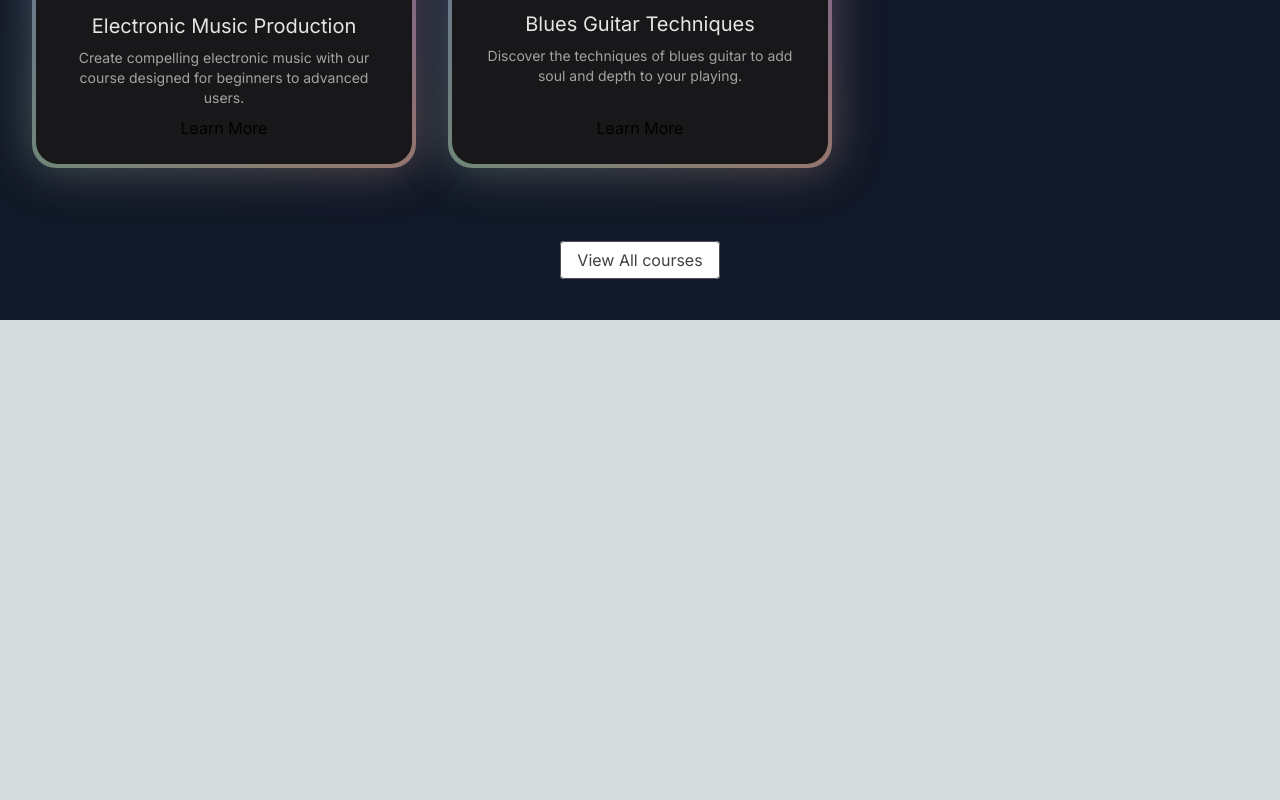
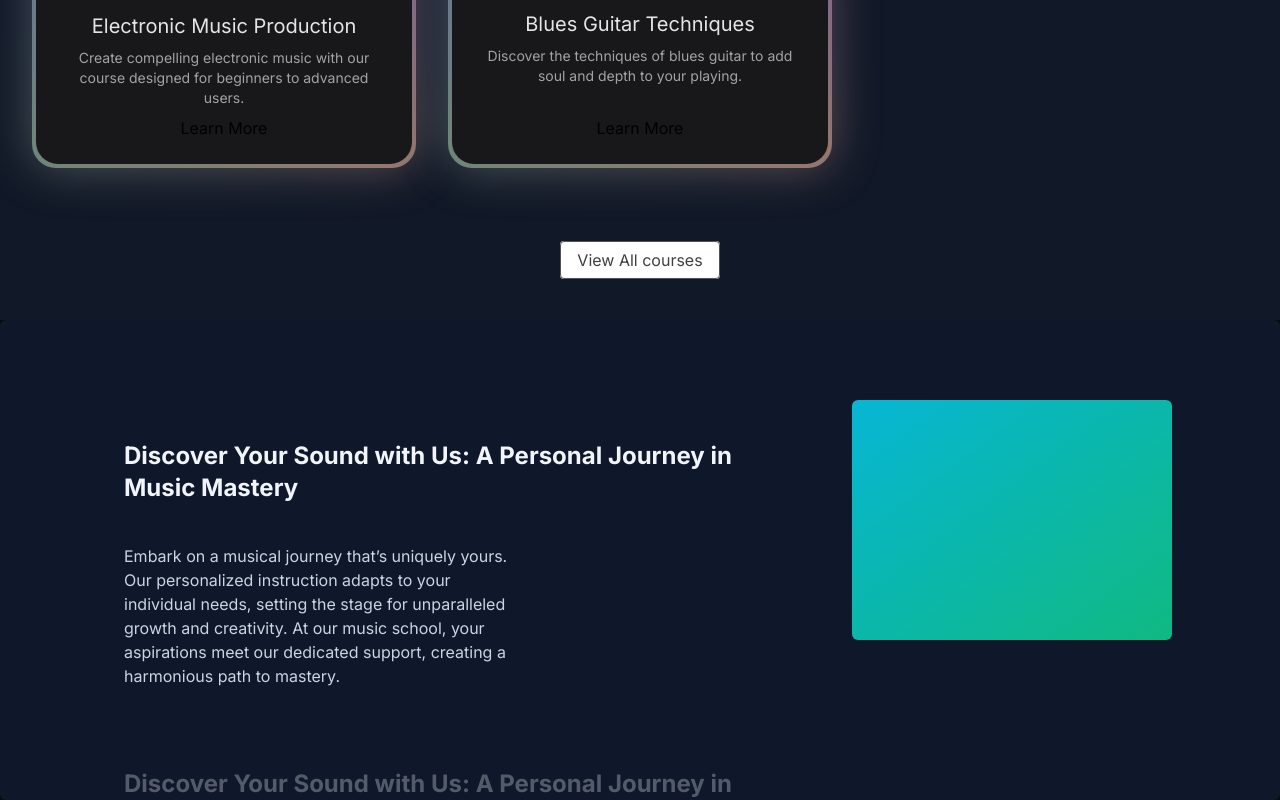
Before and after one commit to AmanKumarSinhaGitHub/Music-Academy, a Next.js app: page / in a window 1280 px wide. Shown: the part 1502-2302 px from the top of the page. Before the commit the page ends 1822 px from the top, so only its background shows below. Built offline with nearby package versions, Linux system fonts and the light colour scheme.

Commit message:
added why choose us page

```diff
--- a/src/app/page.tsx
+++ b/src/app/page.tsx
@@ -1,12 +1,14 @@
 import FeaturedCourses from "@/components/FeaturedCourses";
 import HeroSection from "@/components/HeroSection";
+import WhyChooseUs from "@/components/WhyChooseUs";
 
 export default function Home() {
   return (
     <>
       <main className="min-h-screen bg-black/[0.96] antialiased bg-grid-white/[0.02]">
-        <HeroSection/>
-        <FeaturedCourses/>
+        <HeroSection />
+        <FeaturedCourses />
+        <WhyChooseUs />
       </main>
     </>
   );
--- /dev/null
+++ b/src/components/WhyChooseUs.tsx
@@ -0,0 +1,43 @@
+
+"use client";
+import React from "react";
+import { StickyScroll } from "./ui/sticky-scroll-reveal";
+
+const musicSchoolContent = [
+
+    {
+      title: 'Discover Your Sound with Us: A Personal Journey in Music Mastery',
+      description:
+        'Embark on a musical journey that’s uniquely yours. Our personalized instruction adapts to your individual needs, setting the stage for unparalleled growth and creativity. At our music school, your aspirations meet our dedicated support, creating a harmonious path to mastery.',
+    },
+    {
+      title: 'Discover Your Sound with Us: A Personal Journey in Music Mastery',
+      description:
+        'Embark on a musical journey that’s uniquely yours. Our personalized instruction adapts to your individual needs, setting the stage for unparalleled growth and creativity. At our music school, your aspirations meet our dedicated support, creating a harmonious path to mastery.',
+    },
+    {
+      title: 'Live Feedback & Engagement',
+      description:
+        'Immerse yourself in an interactive learning experience where feedback is immediate, just like real-time changes in a collaborative project. This approach enhances your understanding and mastery of music concepts and performance techniques.',
+    },
+    {
+      title: 'Cutting-Edge Curriculum',
+      description:
+        'Our curriculum is continuously updated to include the latest music education trends and technologies, ensuring you’re always learning with the most current and effective methods. Say goodbye to outdated materials and welcome an education that evolves with the industry.',
+    },
+    {
+      title: 'Limitless Learning Opportunities',
+      description:
+        'With our expansive resource library and dynamic course offerings, you’ll never find yourself without something new to explore. Our platform provides continuous opportunities for growth, ensuring your musical skills are always advancing.',
+    },
+  ];
+
+function WhyChooseUs() {
+  return (
+    <div>
+        <StickyScroll content={musicSchoolContent} />
+    </div>
+  )
+}
+
+export default WhyChooseUs
--- /dev/null
+++ b/src/components/ui/sticky-scroll-reveal.tsx
@@ -0,0 +1,88 @@
+"use client";
+import React, { useRef } from "react";
+import { useMotionValueEvent, useScroll } from "framer-motion";
+import { motion } from "framer-motion";
+
+export const StickyScroll = ({
+    content,
+}: {
+    content: {
+        title: string;
+        description: string;
+    }[];
+}) => {
+    const [activeCard, setActiveCard] = React.useState(0);
+    const ref = useRef<any>(null);
+    const { scrollYProgress } = useScroll({
+        container: ref,
+        offset: ["start start", "end start"],
+    });
+    const cardLength = content.length;
+
+    useMotionValueEvent(scrollYProgress, "change", (latest) => {
+        const cardsBreakpoints = content.map((_, index) => index / cardLength);
+        cardsBreakpoints.forEach((breakpoint, index) => {
+            if (latest > breakpoint - 0.2 && latest <= breakpoint) {
+                setActiveCard(() => index);
+            }
+        });
+    });
+
+    const backgroundColors = [
+        "var(--slate-900)",
+        "var(--black)",
+        "var(--neutral-900)",
+    ];
+    const linearGradients = [
+        "linear-gradient(to bottom right, var(--cyan-500), var(--emerald-500))",
+        "linear-gradient(to bottom right, var(--pink-500), var(--indigo-500))",
+        "linear-gradient(to bottom right, var(--orange-500), var(--yellow-500))",
+    ];
+    return (
+        <motion.div
+            animate={{
+                backgroundColor: backgroundColors[activeCard % backgroundColors.length],
+            }}
+            className="h-[30rem] overflow-y-auto flex justify-center relative space-x-10 rounded-md p-10"
+            ref={ref}
+        >
+            <div className="div relative flex items-start px-4">
+                <div className="max-w-2xl">
+                    {content.map((item, index) => (
+                        <div key={item.title + index} className="my-20">
+                            <motion.h2
+                                initial={{
+                                    opacity: 0,
+                                }}
+                                animate={{
+                                    opacity: activeCard === index ? 1 : 0.3,
+                                }}
+                                className="text-2xl font-bold text-slate-100"
+                            >
+                                {item.title}
+                            </motion.h2>
+                            <motion.p
+                                initial={{
+                                    opacity: 0,
+                                }}
+                                animate={{
+                                    opacity: activeCard === index ? 1 : 0.3,
+                                }}
+                                className="text-kg text-slate-300 max-w-sm mt-10"
+                            >
+                                {item.description}
+                            </motion.p>
+                        </div>
+                    ))}
+                    <div className="h-40" />
+                </div>
+            </div>
+            <motion.div
+                animate={{
+                    background: linearGradients[activeCard % linearGradients.length],
+                }}
+                className="hidden lg:block h-60 w-80 rounded-md bg-white sticky top-10 overflow-hidden"
+            ></motion.div>
+        </motion.div>
+    );
+};
```
